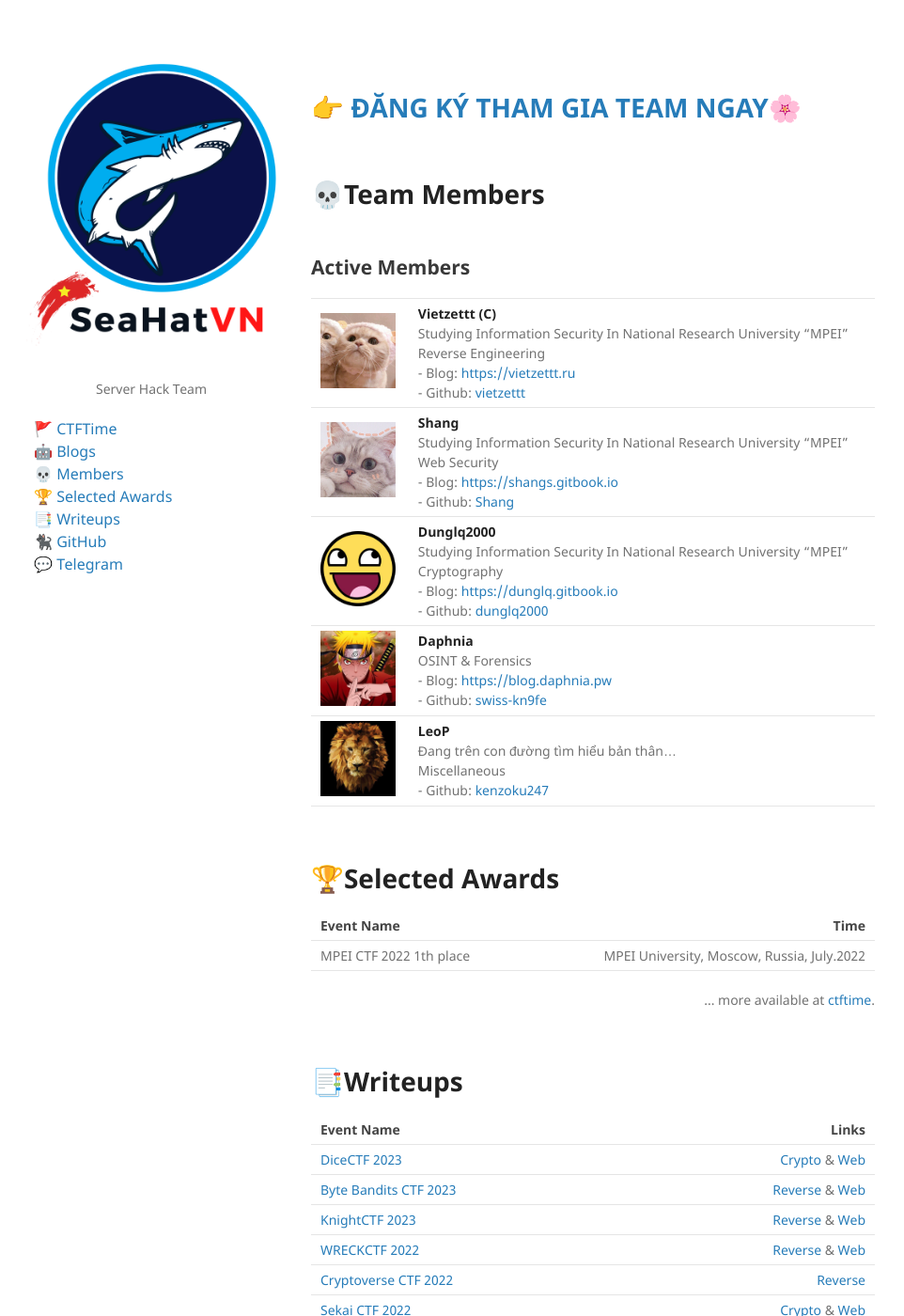
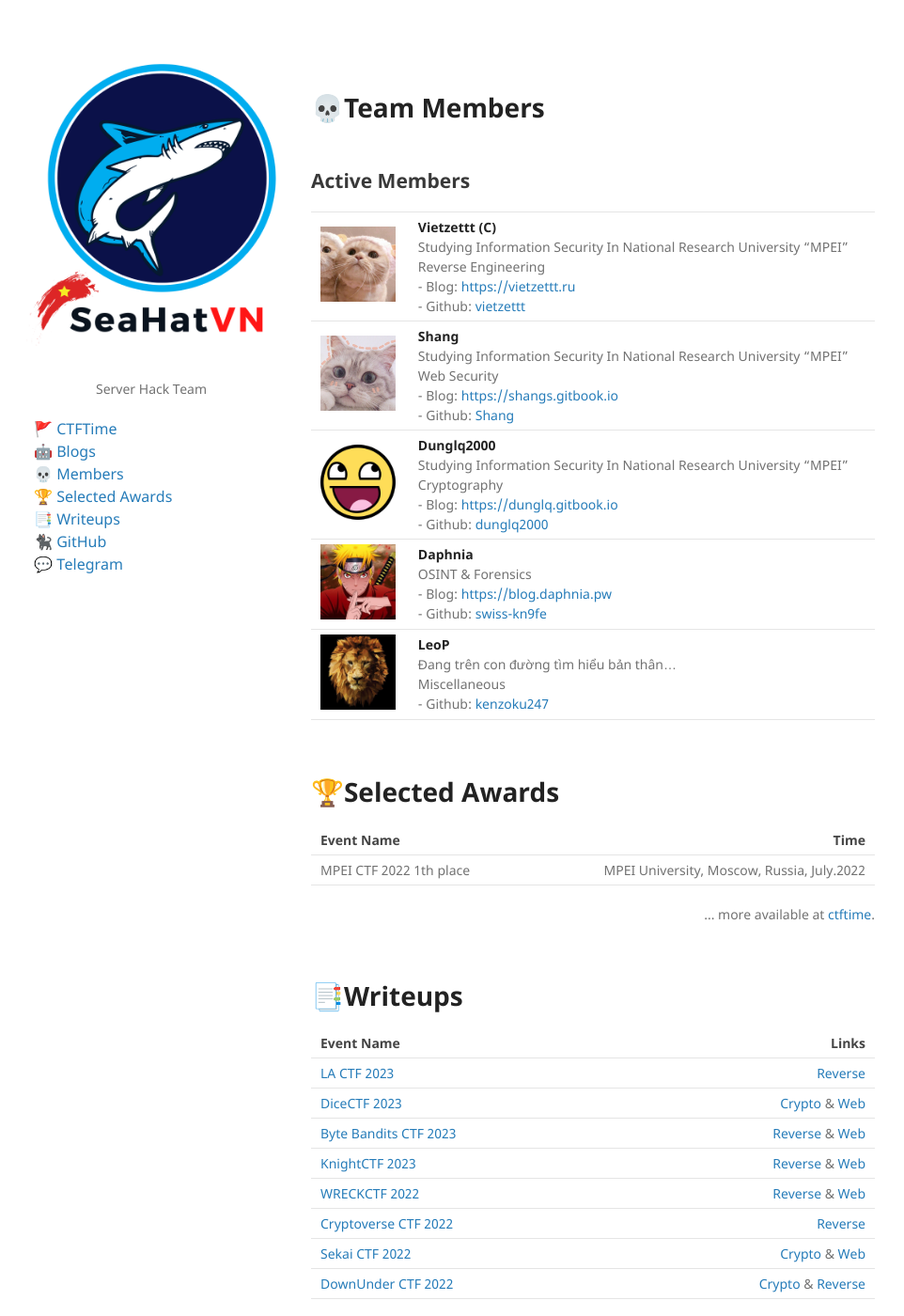
Before and after one commit to seahatvn/seahatvn.github.io, a Jekyll site: the page built from index.md, in a window 1280 px wide and 1400 px high. Shown: the whole window at 94% size, without its empty margins (174-1136 px from the left). Built offline with Jekyll 4.4.1, drawn with Linux system fonts in a browser that asks for light colours.

Commit message:
delete tham gia team and add writeup lactf 2023 Re

```diff
--- a/index.md
+++ b/index.md
@@ -2,10 +2,6 @@
 layout: default
 id: index
 ---
-<br>
-
-# [👉 ĐĂNG KÝ THAM GIA TEAM NGAY🌸](https://docs.google.com/forms/d/e/1FAIpQLSdmbZUnzji86oCUBqM1AN8V-u1Q1x9WuM03L9VjpcvfcR6UEg/viewform)
-
 <br>
 
 # 💀Team Members
@@ -45,6 +41,7 @@ id: index
 
 |                      Event Name                      |           Links            |
 | ---------------------------------------------------- | ------------------------: |
+|[LA CTF 2023](https://ctftime.org/event/1732) | [Reverse](https://vietzettt.ru/posts/2023/02/lactf_2023) |
 |[DiceCTF 2023](https://ctftime.org/event/1838)| [Crypto](https://dunglq.gitbook.io/mathcrypto/ctf-re-writeups/dice-ctf-2023) & [Web](https://shangs.gitbook.io/shang/write-up-ctf/ctf-competitions/dice-ctf-2023-writeup-web) |
 | [Byte Bandits CTF 2023](https://ctftime.org/event/1877) | [Reverse](https://vietzettt.ru/posts/2023/02/bbctf_2023) & [Web](https://shangs.gitbook.io/shang/write-up-ctf/ctf-competitions/bytebandits-ctf-2023-writeup-web) |
 | [KnightCTF 2023](https://ctftime.org/event/1792) | [Reverse](https://vietzettt.ru/posts/2023/01/knightCTF_2023) & [Web](https://shangs.gitbook.io/shang/write-up-ctf/ctf-competitions/knight-ctf-2023-write-up-web) |
```
